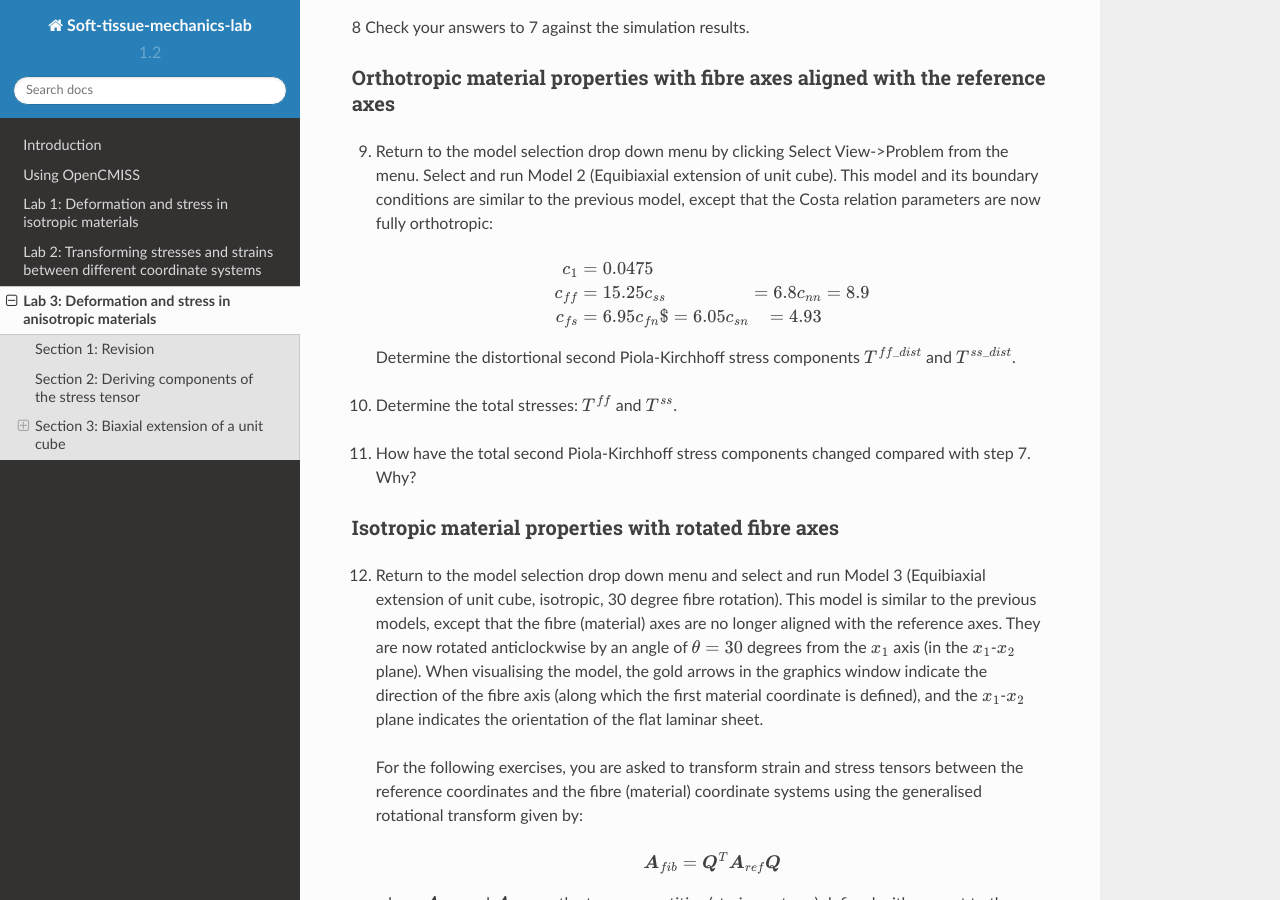
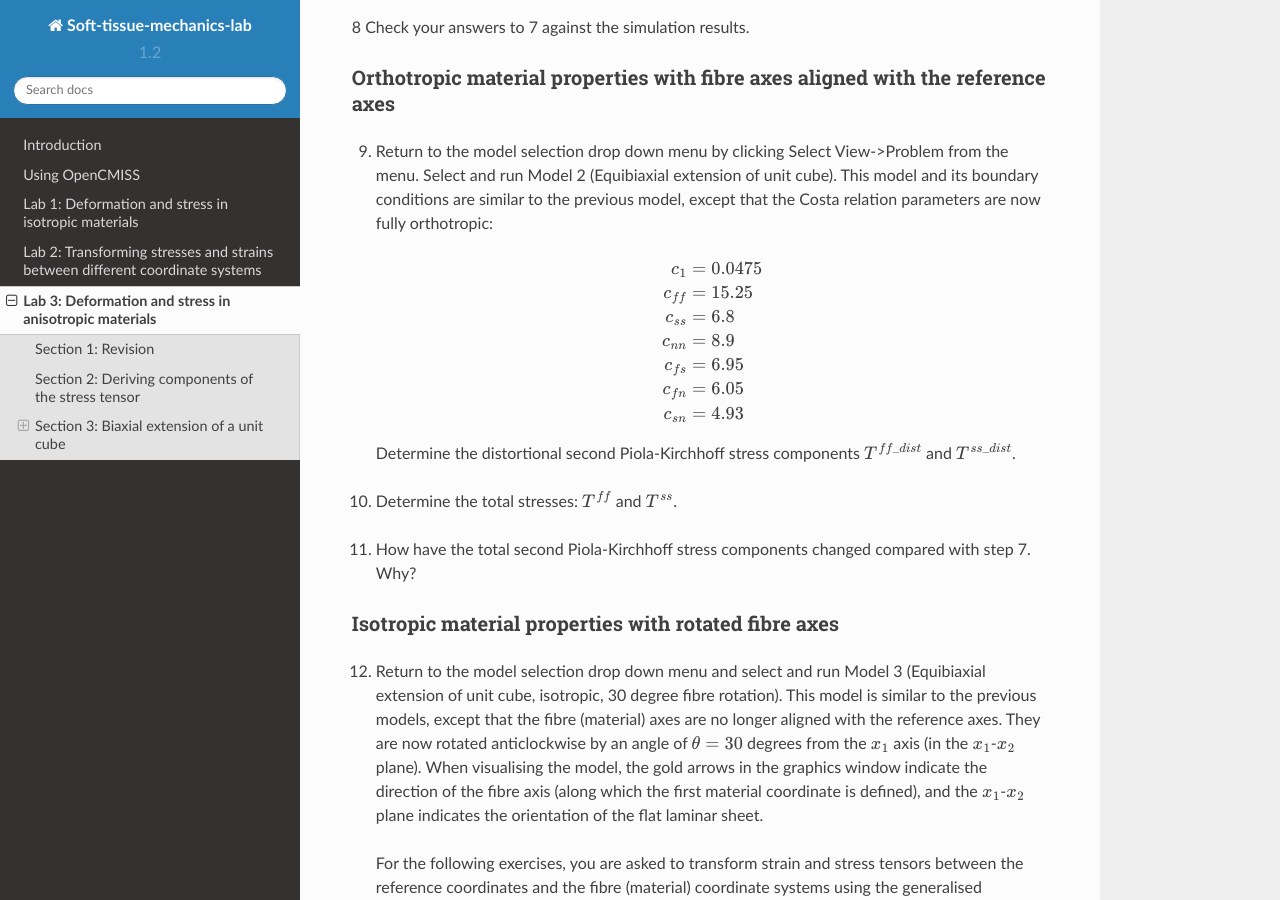
Before and after one commit to mpnash/soft-tissue-mechanics-labs, a Sphinx documentation site: the page built from docs/source/lab3.rst, in a window 1280 px wide and 900 px high, scrolled down 3162 px. Built offline with Sphinx 7.4.7 and the Read the Docs theme 2.0.0, drawn with Linux system fonts in a browser that asks for light colours.

Commit message:
Fixing formating issue in lab3 instructions

```diff
--- a/docs/source/lab3.rst
+++ b/docs/source/lab3.rst
@@ -150,11 +150,11 @@ Orthotropic material properties with fibre axes aligned with the reference axes
   .. math::
 
     c_{1} &= 0.0475 \\
-    c_{ff} &= 15.25
-    c_{ss} &= 6.8
+    c_{ff} &= 15.25 \\
+    c_{ss} &= 6.8 \\
     c_{nn} &= 8.9 \\
-    c_{fs} &= 6.95
-    c_{fn} $= 6.05
+    c_{fs} &= 6.95 \\
+    c_{fn} &= 6.05 \\
     c_{sn} &= 4.93
 
   Determine the distortional second Piola-Kirchhoff stress components :math:`T^{ff\_dist}` and :math:`T^{ss\_dist}`.
```
